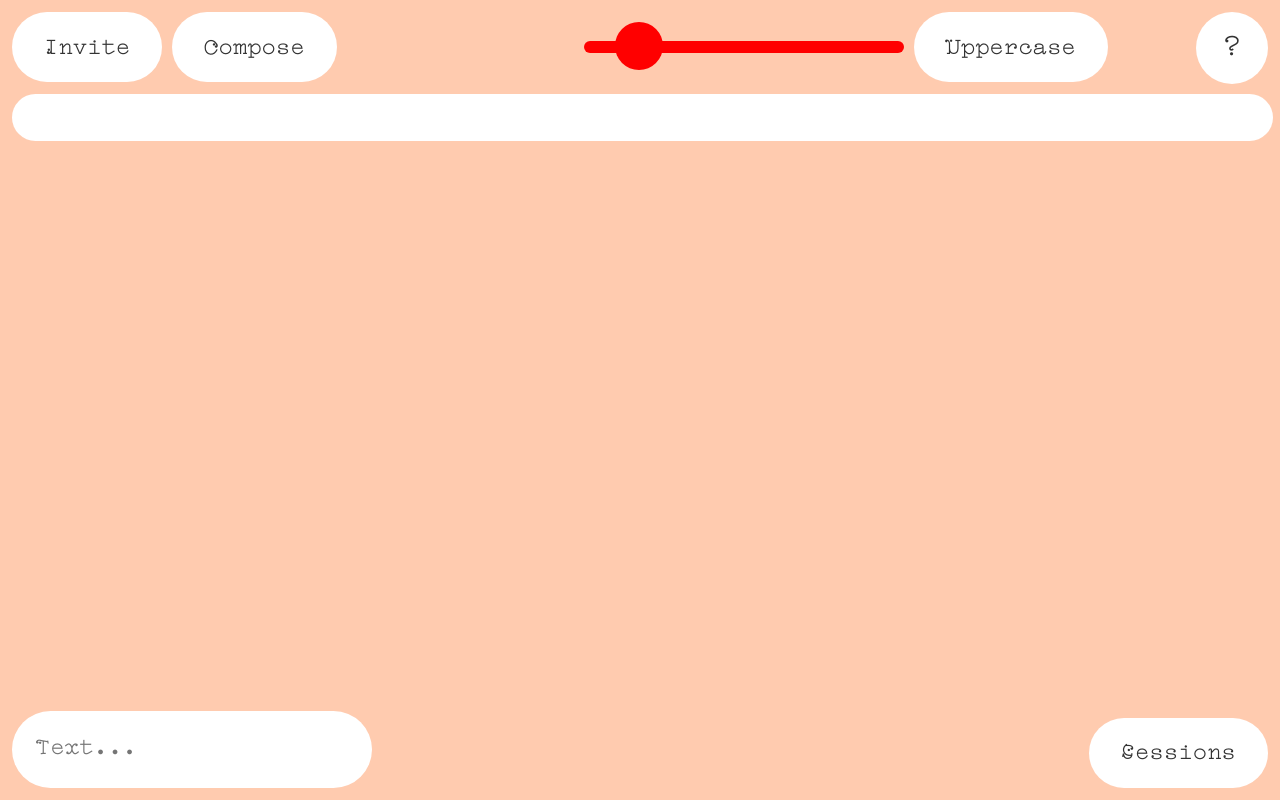
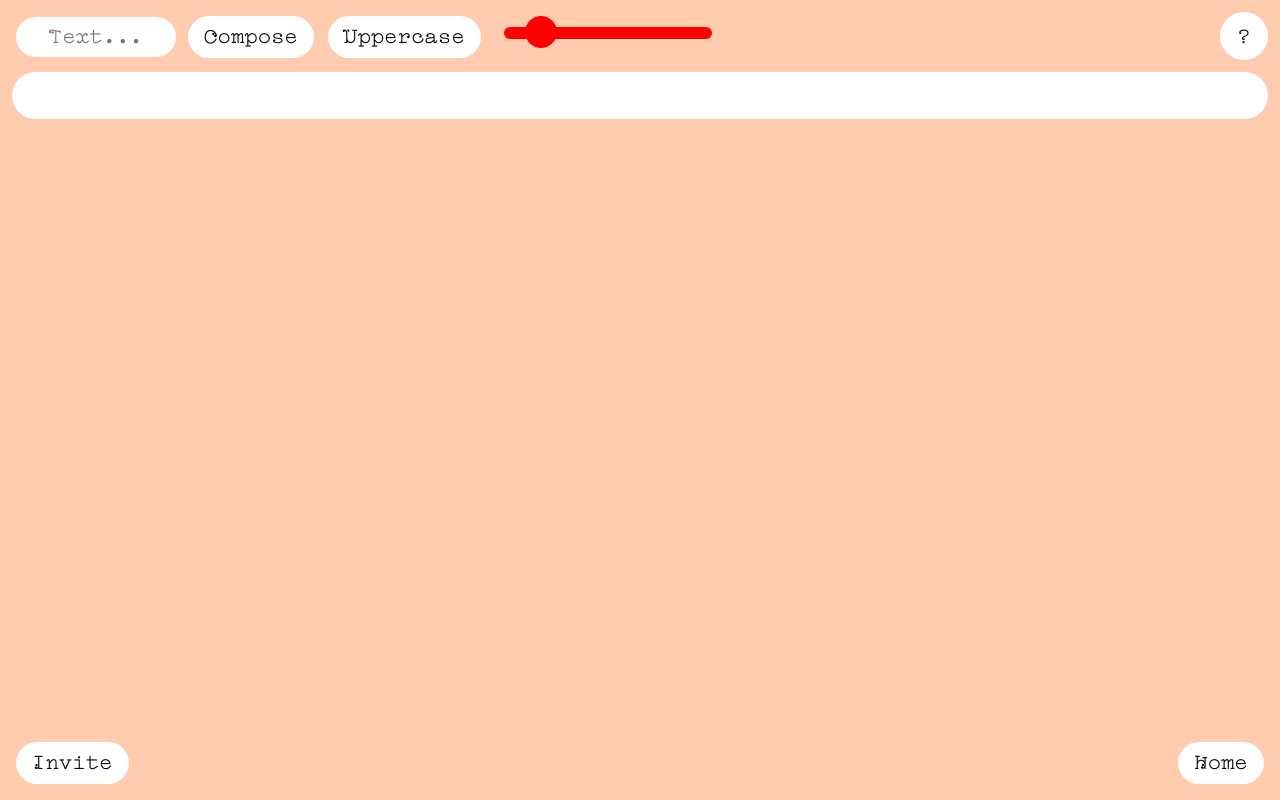
Before and after one commit to saschakrischock/uncommon_word, a website: page public/chat.html in a window 1280 px wide. Drawn offline with nearby package versions, Linux system fonts and the light colour scheme; no server answers.

Commit message:
style changes

```diff
--- a/public/chat.html
+++ b/public/chat.html
@@ -118,7 +118,7 @@
 
         <div class="btn-question">?</div>
 
-        <div class="btn-sessions">Sessions</div>
+        <a href="https://words.uncommonsessions.space/" class="btn-sessions">Home</a>
     </div>
 
 
--- a/public/css/styles.css
+++ b/public/css/styles.css
@@ -22,11 +22,11 @@ html {
 
 .cursor {
     position: fixed;
-    margin-left: -2.25rem;
-    margin-top: -2.25rem;
-    width: 4.5rem;
+    margin-left: -1.5rem;
+    margin-top: -1.5rem;
+    width: 3rem;
     pointer-events: none;
-    height: 4.5rem;
+    height: 3rem;
     border-radius: 50%;
     background-color: red;
     z-index: 9999;
@@ -37,10 +37,11 @@ html {
   }
 
 input {
-    font-size: 2rem;
+    font-size: 1.4rem;
+    line-height: 1.2rem;
+    padding: 0.8rem 1rem 0.6rem;
+    background-color: #fff;
     border-radius: 3rem;
-    padding: 1.5rem;
-    background-color: #fff;
     border: none;
     font-family: 'UncommonS';
 }
@@ -55,8 +56,8 @@ input {
 
 body {
     line-height: 1.4;
-    color: #333333;
-    font-size: 2rem;
+    color: #000;
+    font-size: 1.4rem;
     background-color: #ffcbaf;
     font-family: 'UncommonS';
 }
@@ -73,14 +74,16 @@ label {
 }
 
 input {
+    text-align: center;
     outline: none;
 }
 
 button {
-    font-size: 1rem;
+    font-size: 1.4rem;
     border: none;
     border-radius: 3rem;
-    padding: 1.5rem;
+    line-height: 1.2rem;
+    padding: 0.8rem 1rem 0.6rem;
     margin-right: 1rem;
     font-family: 'UncommonS';
 }
@@ -116,7 +119,8 @@ button:disabled {
 
 
 #body.compose-body #message-form {
-    display: none;
+    opacity: 0.5;
+    pointer-events: none;
 }
 
 #body.compose-body .message .meta {
@@ -133,8 +137,8 @@ button:disabled {
 
 .compose-body .chat__messages {
     padding-bottom: 6rem;
-    width: calc(97vw - 0rem);
-    margin-top: 13rem;
+    width: calc(100vw - 2rem);
+    margin-top: 10.5rem;
     margin-left: 1rem;
     background-color: #fff;
     border-radius: 3rem;
@@ -142,27 +146,28 @@ button:disabled {
 
 
 .btn-invite {
-    font-size: 1.5rem;
+    font-size: 1.4rem;
+    background-color: #fff;
+    border-radius: 3rem;
+    position: absolute;
+    bottom: 1rem;
+    width: fit-content;
+    left: 1rem;
+    cursor: pointer;
+    line-height: 1.2rem;
+    padding: 0.8rem 1rem 0.6rem;
+}
+
+.btn-question {
+    font-size: 1.4rem;
     background-color: #fff;
     border-radius: 3rem;
     position: absolute;
     top: 0.75rem;
-    width: fit-content;
-    left: 0.75rem;
-    cursor: pointer;
-    padding: 1.3rem 2rem 1rem 2rem;
-}
-
-.btn-question {
-    font-size: 1.5rem;
-    background-color: #fff;
-    border-radius: 3rem;
-    position: absolute;
-    top: 0.75rem;
-    width: 4.5rem;
-    height: 4.5rem;
-    line-height: 4.5rem;
-    font-size: 2rem;
+    width: 3rem;
+    height: 3rem;
+    line-height: 3.4rem;
+    font-size: 1.4rem;
     text-align: center;
     right: 0.75rem;
     cursor: pointer;
@@ -170,28 +175,31 @@ button:disabled {
 }
 
 .btn-sessions {
-    font-size: 1.5rem;
+    font-size: 1.4rem;
     background-color: #fff;
     border-radius: 3rem;
     position: absolute;
-    bottom: 0.75rem;
-    font-size: 1.5rem;
+    color: #000;
+    text-decoration: none;
+    bottom: 1rem;
     text-align: center;
-    right: 0.75rem;
-    padding: 1.3rem 2rem 1rem 2rem;
+    line-height: 1.2rem;
+    right: 1rem;
+    padding: 0.8rem 1rem 0.6rem;
     cursor: pointer;
 }
 
 .btn-case {
-    font-size: 1.5rem;
+    font-size: 1.4rem;
     background-color: #fff;
     border-radius: 3rem;
     position: absolute;
-    top: 0.75rem;
+    top: 1rem;
     width: fit-content;
-    right: 10.75rem;
+    left: 20.5rem;
     cursor: pointer;
-    padding: 1.3rem 2rem 1rem 2rem;
+    line-height: 1.2rem;
+    padding: 0.8rem 1rem 0.6rem;
 }
 
 .btn-case.active, .btn-case:hover {
@@ -200,15 +208,16 @@ button:disabled {
 }
 
 .btn-compose {
-    font-size: 1.5rem;
+    font-size: 1.4rem;
     background-color: #fff;
     border-radius: 3rem;
     position: absolute;
-    top: 0.75rem;
+    top: 1rem;
     width: fit-content;
-    left: 10.75rem;
+    left: 11.75rem;
     cursor: pointer;
-    padding: 1.3rem 2rem 1rem 2rem;
+    line-height: 1.2rem;
+    padding: 0.8rem 1rem 0.6rem;
 }
 
 .btn-compose.active {
@@ -251,7 +260,7 @@ button:disabled {
     z-index: 100;
     width: calc(100vw - 1rem);
     position: fixed;
-    top: 6rem;
+    top: 4.5rem;
     display: flex;
     left: 1rem;
     margin-top: 0;
@@ -277,14 +286,16 @@ button {
 }
 
 #message-form {
-    padding: 0.75rem;
+    padding: 1rem;
     position: absolute;
-    bottom: 0;
+    top: 0;
     font-size: 1.5rem;
 }
 
 #message-form input {
-    font-size: 1.5rem;
+    width: 10rem;
+    height: 2.5rem;
+    font-size: 1.4rem;
 }
 
 #message-form button {
@@ -297,9 +308,9 @@ button {
 }
 
 .read .chat__messages {
-    margin: 5.9rem 0.75rem 8rem;
+    margin: 4.5rem 0.75rem 8rem;
     padding: 0;
-    width: 98.5vw;
+    width: calc(100vw - 1.5rem);
     border-radius: 3rem;
     background-color: #fff;
 }
@@ -307,6 +318,7 @@ button {
 .color-indicator {
     width: 4.5rem;
     height: 4.5rem;
+    display: none;
     position: absolute;
     top: 0.75rem;
     margin-left: 0;
@@ -384,12 +396,12 @@ input[type="color"] {
     margin: 0 auto;
     text-align: center;
     display: block;
-    height: 5rem;
+    height: 3rem;
     padding: 0;
-    width: 5rem !IMPORTANT;
+    width: 3rem !IMPORTANT;
     border-radius: 100% !IMPORTANT;
     width: 15em;
-    margin-bottom: 3rem !important;
+    margin-bottom: 1rem !important;
 }
 
 .color_text {
@@ -521,15 +533,15 @@ input[type="color"] {
 
 .slider-container {
     position: fixed;
-    right: 23.5rem;
-    top: 1.5rem;
+    left: 31.5rem;
+    top: 1.2rem;
 }
 
 /*Chrome*/
 @media screen and (-webkit-min-device-pixel-ratio:0) {
     input[type='range'] {
     /*  overflow: hidden;*/
-      width: 20rem;
+      width: 13rem;
       padding: 0.1rem;
       -webkit-appearance: none;
       background-color: red;
@@ -543,10 +555,10 @@ input[type="color"] {
     }
 
     input[type='range']::-webkit-slider-thumb {
-      width: 3rem;
-      margin-top: -1.2rem;
+      width: 2rem;
+      margin-top: -0.7rem;
       -webkit-appearance: none;
-      height: 3rem;
+      height: 2rem;
       margin-left: 0;
       border-radius: 100%;
       cursor: ew-resize;
@@ -594,12 +606,11 @@ input[type="range"]::-ms-fill-upper {
 
 .usercount {
     position: fixed;
-    background-color: #fff;
     border-radius: 3rem;
-    bottom: 0.75rem;
+    bottom: 0;
     left: 50%;
     transform: translateX(-50%);
-    padding: 1.3rem 2rem 1rem 2rem;
+    padding: 1rem 2rem 1rem 2rem;
 }
 
 .usercount span {
```
Also changed, not shown: 1 other file.
